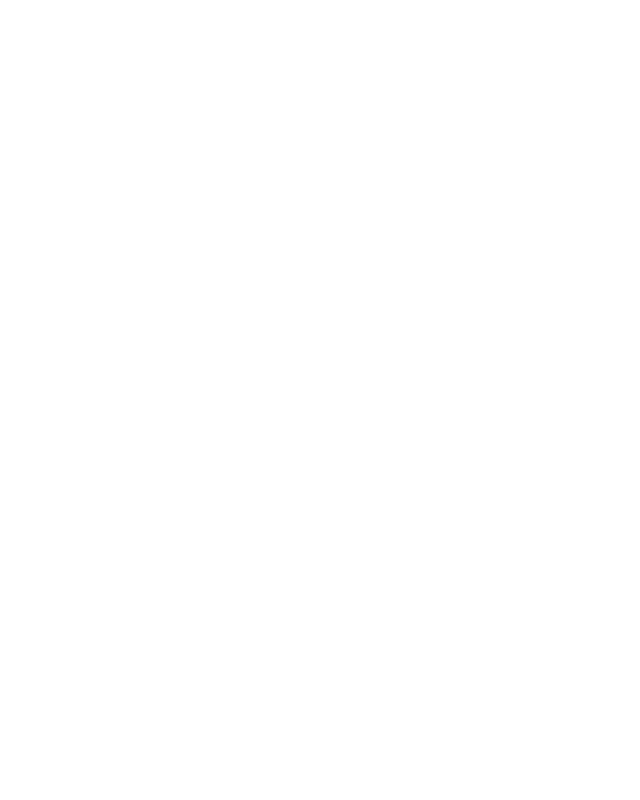
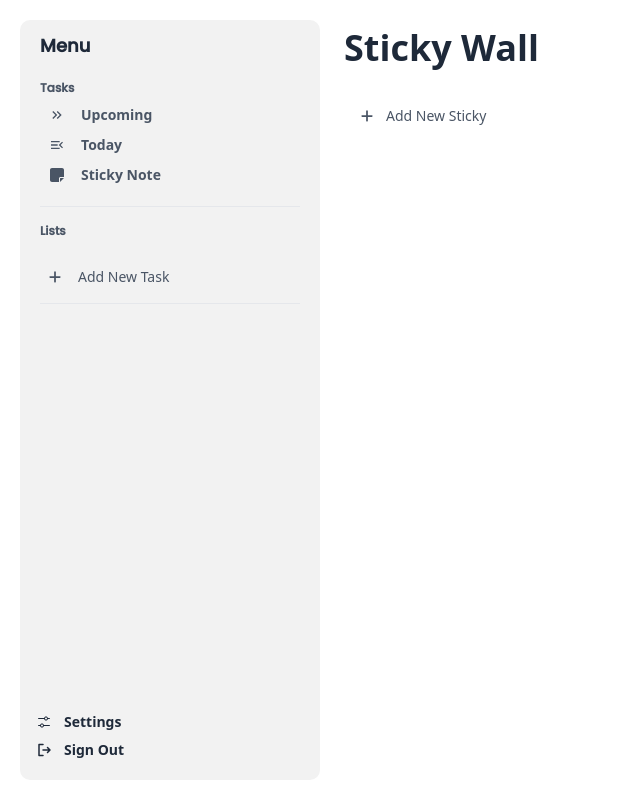
Before and after one commit to Rashmika20041/Advanced-To-Do-List, a React (Vite) app: page /sticky-wall in a window 1280 px wide. Before the commit this address had no page. Shown: the whole page, without its empty margins (0-640 px from the left). Built offline with nearby package versions, Linux system fonts and the light colour scheme.

Commit message:
new Commit

```diff
--- a/src/App.tsx
+++ b/src/App.tsx
@@ -3,15 +3,17 @@
 import Signin from './Components/LogingForm/Signin';
 import Signup from './Components/LogingForm/Signup';
 import Today from './Components/Dashboard/Today';
+import StickyWall from './Components/Dashboard/StickyWall';
 
 function App() {
   return (
     <Router>
       <Routes>
-        {/* <Route path="/" element={<Entry />} />
+        <Route path="/" element={<Entry />} />
         <Route path="/signin" element={<Signin />} />
-        <Route path="/signup" element={<Signup />} /> */}
+        <Route path="/signup" element={<Signup />} />
         <Route path="/today" element={<Today />} />
+        <Route path="/sticky-wall" element={<StickyWall />} />
       </Routes>
     </Router>
   )
--- /dev/null
+++ b/src/Components/Dashboard/StickyWall.tsx
@@ -0,0 +1,198 @@
+import "@fontsource/poppins/500.css";
+import Navigation from "../SideNavigation/Navigation";
+import { FaArrowRight, FaArrowLeft  } from "react-icons/fa6";
+import { FaPlus } from "react-icons/fa6";
+import { useState } from "react";
+import { MdSaveAlt } from "react-icons/md";
+
+type StickyNote = {
+  id: number;
+  topic: string;
+  description: string;
+  color: string;
+  isEditing: boolean;
+};
+
+const sampleColors = ["#f6f6f6", "#fde68a", "#a7f3d0", "#bfdbfe", "#fca5a5"];
+
+const StickyWall = () => {
+  const [notes, setNotes] = useState<StickyNote[]>([]);
+  const [currentPage, setCurrentPage] = useState(1);
+  const [showBorder, setShowBorder] = useState(false);
+  const notesPerPage = 3;
+  const totalPages = Math.ceil(notes.length / notesPerPage);
+
+  const handleAddSticky = () => {
+    const isEditingAny = notes.some((note) => note.isEditing);
+    if (isEditingAny) {
+      return;
+    }
+
+    const newNote: StickyNote = {
+      id: Date.now(),
+      topic: "",
+      description: "",
+      color: "#fde68a",
+      isEditing: true,
+    };
+    setNotes([newNote, ...notes]);
+    setShowBorder(true);
+    setCurrentPage(1);
+  };
+
+  const handleSave = (id: number) => {
+  setNotes((prevNotes) => {
+    return prevNotes.map((note) => {
+      if (note.id === id) {
+        if (note.topic.trim() === "" && note.description.trim() === "") {
+          return note; // Don't change it
+        }
+        return { ...note, isEditing: false };
+      }
+      return note;
+    });
+  });
+};
+
+  const handleNoteClick = (id: number) => {
+    setNotes((prev) =>
+      prev.map((note) => (note.id === id ? { ...note, isEditing: true } : note))
+    );
+  };
+
+  const handleFieldChange = (
+    id: number,
+    field: "topic" | "description" | "color",
+    value: string
+  ) => {
+    setNotes((prev) =>
+      prev.map((note) => (note.id === id ? { ...note, [field]: value } : note))
+    );
+  };
+
+  const currentNotes = notes.slice(
+    (currentPage - 1) * notesPerPage,
+    currentPage * notesPerPage
+  );
+
+  return (
+    <div className="flex pl-5 pt-5">
+      <Navigation />
+      <div className="flex flex-col">
+        <div className="flex flex-row justify-left items-center pl-6 h-14">
+          <h1 className="md:text-4xl font-bold text-gray-800">Sticky Wall</h1>
+        </div>
+
+        <div className="px-5 py-3">
+          <div className="flex justify-left items-center h-10 mt-2 px-5">
+            <button
+              onClick={handleAddSticky}
+              className="md:text-sm text-gray-600 hover:font-bold"
+            >
+              <span className="flex flex-row items-center gap-3">
+                <FaPlus />
+                Add New Sticky
+              </span>
+            </button>
+          </div>
+        </div>
+
+        <div className="flex flex-col justify-center items-center px-5 py-2" style={{ fontFamily: "Poppins, sans-serif" }}>
+          {showBorder && (
+            <div className="p-4 grid md:grid-cols-3 sm:grid-cols-1 gap-5 border-1 border-gray-300 rounded-[8px]">
+              {currentNotes.map((note) => (
+                <div
+                  key={note.id}
+                  onClick={() => handleNoteClick(note.id)}
+                  style={{ backgroundColor: note.color }}
+                  className="flex flex-col border-1 shadow-lg hover:shadow-xl border-gray-300 rounded-md w-68 h-72 p-4 cursor-pointer"
+                >
+                  {note.isEditing ? (
+                    <>
+                      <input
+                        value={note.topic}
+                        onChange={(e) =>
+                          handleFieldChange(note.id, "topic", e.target.value)
+                        }
+                        placeholder="Topic"
+                        className="bg-transparent font-bold text-lg outline-none"
+                      />
+                      <textarea
+                        value={note.description}
+                        onChange={(e) =>
+                          handleFieldChange(
+                            note.id,
+                            "description",
+                            e.target.value
+                          )
+                        }
+                        placeholder="Description..."
+                        className="bg-transparent mt-2 text-sm outline-none resize-none h-full"
+                      />
+                      <div className="flex flex-row justify-center items-center gap-2 mt-3">
+                        {sampleColors.map((c) => (
+                          <div
+                            key={c}
+                            onClick={(e) => {
+                              e.stopPropagation();
+                              handleFieldChange(note.id, "color", c);
+                            }}
+                            className="w-5 h-5 rounded-[50%] cursor-pointer border border-gray-400"
+                            style={{ backgroundColor: c }}
+                          ></div>
+                        ))}
+                        <button
+                          onClick={(e) => {
+                            e.stopPropagation();
+                            handleSave(note.id);
+                          }}
+                          className="font-bold text-3xl pl-15 py-1 text-gray-700 hover:text-gray-400"
+                        >
+                          <span><MdSaveAlt /></span>
+                        </button>
+                      </div>
+                    </>
+                  ) : (
+                    <>
+                      <h2 className="font-bold text-lg">{note.topic}</h2>
+                      <p className="text-sm text-gray-700 mt-2">
+                        {note.description}
+                      </p>
+                    </>
+                  )}
+                </div>
+              ))}
+            </div>
+          )}
+
+          {/* Pagination Controls */}
+          {notes.length > notesPerPage && (
+            <div className="flex justify-center mt-6 gap-4">
+              <button
+                onClick={() => setCurrentPage((p) => Math.max(1, p - 1))}
+                disabled={currentPage === 1}
+                className="px-3 py-1 border md:text-sm border-gray-300 rounded hover:bg-gray-200 disabled:opacity-50"
+              >
+                <FaArrowLeft />
+              </button>
+              <span className="text-gray-700 text-xs mt-1">
+                Page {currentPage} of {totalPages}
+              </span>
+              <button
+                onClick={() =>
+                  setCurrentPage((p) => Math.min(totalPages, p + 1))
+                }
+                disabled={currentPage === totalPages}
+                className="px-3 py-1 md:text-sm border border-gray-400 rounded hover:bg-gray-200 disabled:opacity-50"
+              >
+                <FaArrowRight />
+              </button>
+            </div>
+          )}
+        </div>
+      </div>
+    </div>
+  );
+};
+
+export default StickyWall;
--- a/src/Components/Dashboard/Today.tsx
+++ b/src/Components/Dashboard/Today.tsx
@@ -9,23 +9,28 @@
       <div className="pl-6">
         <div className="flex flex-row justify-left items-center h-14">
           <h1
-          className="md:text-5xl font-bold text-gray-800"
+            className="md:text-4xl font-bold text-gray-800"
             style={{ fontFamily: "Poppins, sans-serif" }}
           >
             Today
           </h1>
-        <div className="flex justify-center items-center ml-10 border-1 border-gray-300 rounded-[10px] w-12 h-12">
+          <div className="flex justify-center items-center ml-7 border-1 border-gray-300 rounded-[10px] w-10 h-10">
             <h1
-            className="md:text-4xl text-gray-800"
+              className="md:text-3xl text-gray-800"
               style={{ fontFamily: "Poppins, sans-serif" }}
             >
               5
             </h1>
           </div>
         </div>
-      <div>
-        <div className="flex flex-row justify-left items-center h-12 mt-5 mb-5 border-1 border-gray-200 rounded-[5px] px-5">
-            <button className="md:text-lg text-gray-400 hover:text-[#11110f]"><span className="flex flex-row items-center gap-4"><FaPlus />Add New Task</span></button>
+        <div className=" py-3">
+          <div className="flex flex-row justify-left items-center h-10 mt-2 border-1 border-gray-200 rounded-[8px] px-5">
+              <button className="md:text-sm text-gray-400 hover:text-[#11110f]">
+                <span className="flex flex-row items-center gap-3">
+                  <FaPlus />
+                  Add New Task
+                </span>
+              </button>
             </div>
         </div>
       </div>
--- a/src/Components/SideNavigation/List.tsx
+++ b/src/Components/SideNavigation/List.tsx
@@ -4,30 +4,63 @@
 import { motion, AnimatePresence } from "framer-motion";
 
 const List = () => {
+
+  const [lists, setLists] = useState<{ name: string; color: string }[]>([]);
   const [showNewList, setShowNewList] = useState(false);
-   const [formKey, setFormKey] = useState(0);
+  const [showDivider, setShowDivider] = useState(true);
+  const [formKey, setFormKey] = useState(0);
 
   const handleNewList = () => {
-    setShowNewList(true);
-     setFormKey(prev => prev + 1);
+    setShowNewList((prev) => {
+      if (prev) {
+        setShowDivider(true);
+        return false;
+      } else {
+        setShowDivider(false);
+        setFormKey((prev) => prev + 1);
+        return true;
+      }
+    });
   };
 
   const handleCloseNewList = () => {
     setShowNewList(false);
   };
 
+  const handleAddListItem = (name: string, color: string) => {
+    if (name.trim() === "") return;
+    setLists([{ name, color }, ...lists]);
+    handleCloseNewList();
+    setShowDivider(true);
+  };
+
   return (
     <div>
       <h2
-        className="text-base font-semibold mb-3 text-gray-600"
+        className="text-xs font-semibold mb-3 text-gray-600"
         style={{ fontFamily: "Poppins, sans-serif" }}
       >
         Lists
       </h2>
 
+       <div className="flex flex-col gap-2 mb-4">
+        {lists.map((item, index) => (
+          <div
+            key={index}
+            className="flex items-center gap-4 px-2 py-1"
+          >
+            <div
+              className="w-4 h-4 rounded-[4px] border border-gray-300"
+              style={{ backgroundColor: item.color }}
+            ></div>
+            <span className="text-sm font-medium text-gray-700">{item.name}</span>
+          </div>
+        ))}
+      </div>
+
       <div className="flex flex-row justify-left items-center px-2">
         <button
-          className="md:text-base font-medium text-gray-600 hover:text-[#11110f]"
+          className="md:text-sm font-medium text-gray-600 hover:text-[#11110f]"
           onClick={handleNewList}
         >
           <span className="flex flex-row items-center gap-4">
@@ -40,18 +73,18 @@
       <AnimatePresence mode="wait">
         {showNewList && (
           <motion.div
-           key={formKey}
+            key={formKey}
             initial={{ opacity: 0, y: 30 }}
             animate={{ opacity: 1, y: 0 }}
             exit={{ opacity: 0, y: 30 }}
             transition={{ duration: 0.4 }}
           >
-            <NewList onClose={handleCloseNewList} />
+            <NewList onClose={handleCloseNewList} onAdd={handleAddListItem} />
           </motion.div>
         )}
       </AnimatePresence>
 
-      <hr className="my-4 text-gray-200" />
+      {showDivider && <hr className="my-4 text-gray-200" />}
     </div>
   );
 };
--- a/src/Components/SideNavigation/Navigation.tsx
+++ b/src/Components/SideNavigation/Navigation.tsx
@@ -1,45 +1,53 @@
 import { MdKeyboardDoubleArrowRight, MdOutlineMenuOpen } from "react-icons/md";
+import { VscSettings } from "react-icons/vsc";
+import { PiSignOutBold } from "react-icons/pi";
 import List from "./List";
 import { FaNoteSticky } from "react-icons/fa6";
+import { useNavigate } from "react-router-dom";
+
+
 
 const Navigation = () => {
+
+  const navigate = useNavigate();
+
   return (
-    <nav className="w-70 bg-[#f2f2f2] text-gray-800 rounded-[10px] h-full max-h-screen p-5">
+    <nav className="relative flex flex-col w-75 bg-[#f2f2f2] text-gray-800 rounded-[10px] h-screen max-h-[calc(100vh-2.5rem)] overflow-y-auto px-5 py-3">
       <div>
         <h1
-          className="text-2xl font-bold mb-5"
+          className="text-lg font-bold"
           style={{ fontFamily: "Poppins, sans-serif" }}
         >
           Menu
         </h1>
       </div>
-      <div className="md:mt-10">
+      <div className="md:mt-5">
         <h2
-          className="text-base font-semibold mb-3 text-gray-600"
+          className="text-xs font-semibold mb-1 text-gray-600"
           style={{ fontFamily: "Poppins, sans-serif" }}
         >
           Tasks
         </h2>
-        <ul className="text-base font-semibold text-gray-600">
+        <ul className="text-sm font-semibold text-gray-600">
           <li>
-            <button className="flex flex-row items-center rounded-[5px] md:w-60 border-1 border-transparent hover:bg-gray-200 px-2 py-2">
-              <span className="text-lg mr-2">
+            <button className="flex flex-row gap-4 hover:font-bold items-center rounded-[5px] md:w-65 border-1 border-transparent hover:bg-gray-200 px-2 py-1">
+              <span className="text-base">
                 <MdKeyboardDoubleArrowRight />
               </span>
               Upcoming
             </button>
           </li>
           <li>
-            <button className=" flex flex-row items-center rounded-[5px] md:w-60 border-1 border-transparent hover:bg-gray-200 px-2 py-2">
-              <span className="text-lg mr-2">
+            <button className=" flex flex-row gap-4 hover:font-bold items-center rounded-[5px] md:w-65 border-1 border-transparent hover:bg-gray-200 px-2 py-1" onClick={() => navigate("/today")}>
+              <span className="text-base">
                 <MdOutlineMenuOpen />
               </span>
               Today
             </button>
           </li>
           <li>
-            <button className="flex flex-row items-center rounded-[5px] md:w-60 border-1 border-transparent hover:bg-gray-200 px-2 py-2">
-              <span className="text-lg mr-2">
+            <button className="flex flex-row gap-4 hover:font-bold items-center rounded-[5px] md:w-65 border-1 border-transparent hover:bg-gray-200 px-2 py-1" onClick={() => navigate("/sticky-wall")}>
+              <span className="text-base">
                 <FaNoteSticky />
               </span>
               Sticky Note
@@ -50,6 +58,20 @@
         <div>
           <List />
         </div>
+        <div className="absolute bottom-4 left-4 flex flex-col">
+          <button className=" flex flex-row text-sm font-semibold hover:font-bold items-center py-1">
+              <span className=" mr-3">
+                <VscSettings className="text-base"/>
+              </span>
+              Settings
+            </button>
+            <button className=" flex flex-row text-sm font-semibold hover:font-bold items-center py-1">
+              <span className="mr-3">
+                <PiSignOutBold className="text-base" />
+              </span>
+              Sign Out
+            </button>
+        </div>
       </div>
     </nav>
   );
```
Also changed, not shown: src/Components/SideNavigation/NewList.tsx (+23 -9 lines). Lines whose indentation alone changed are shown as unchanged.
